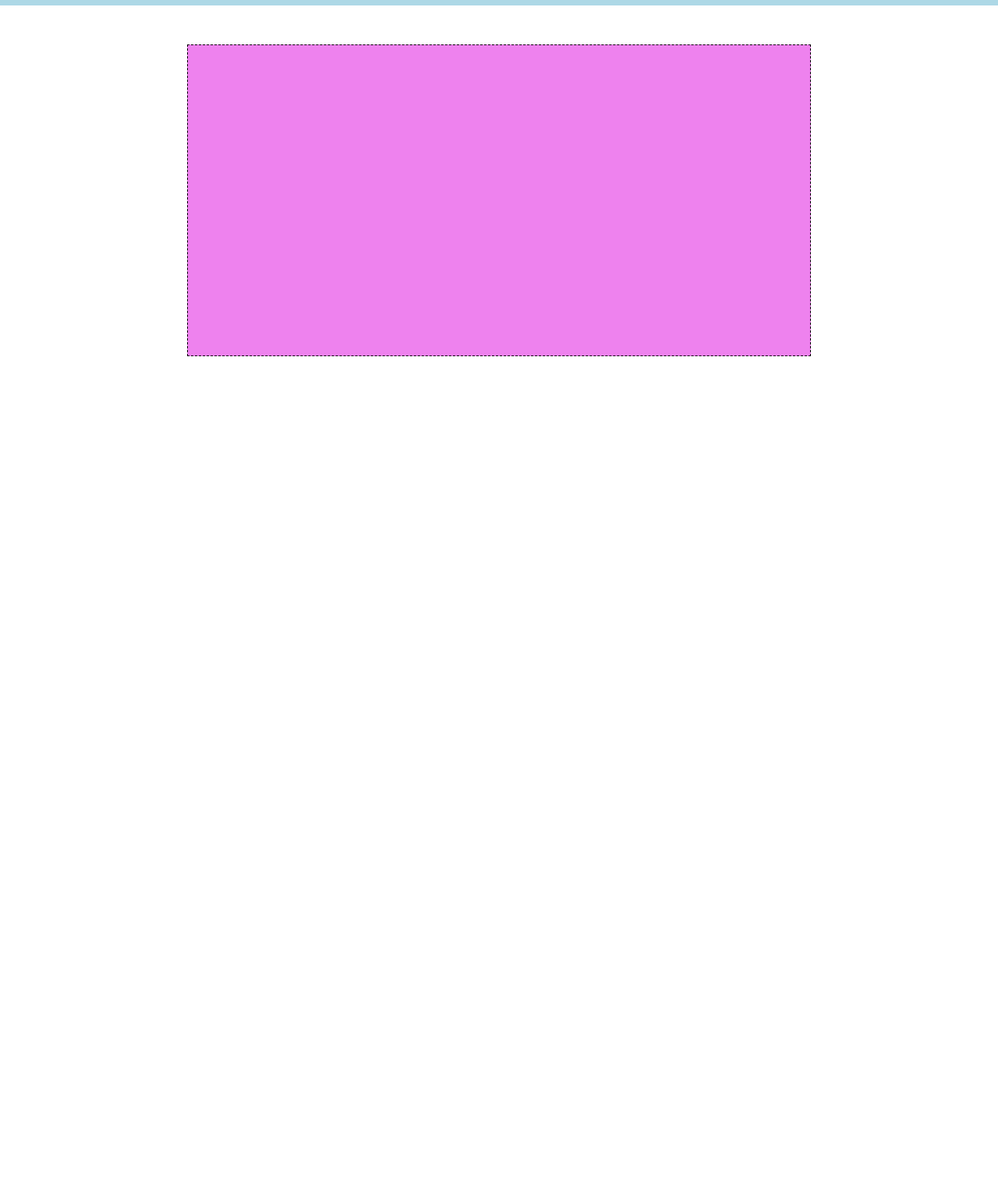
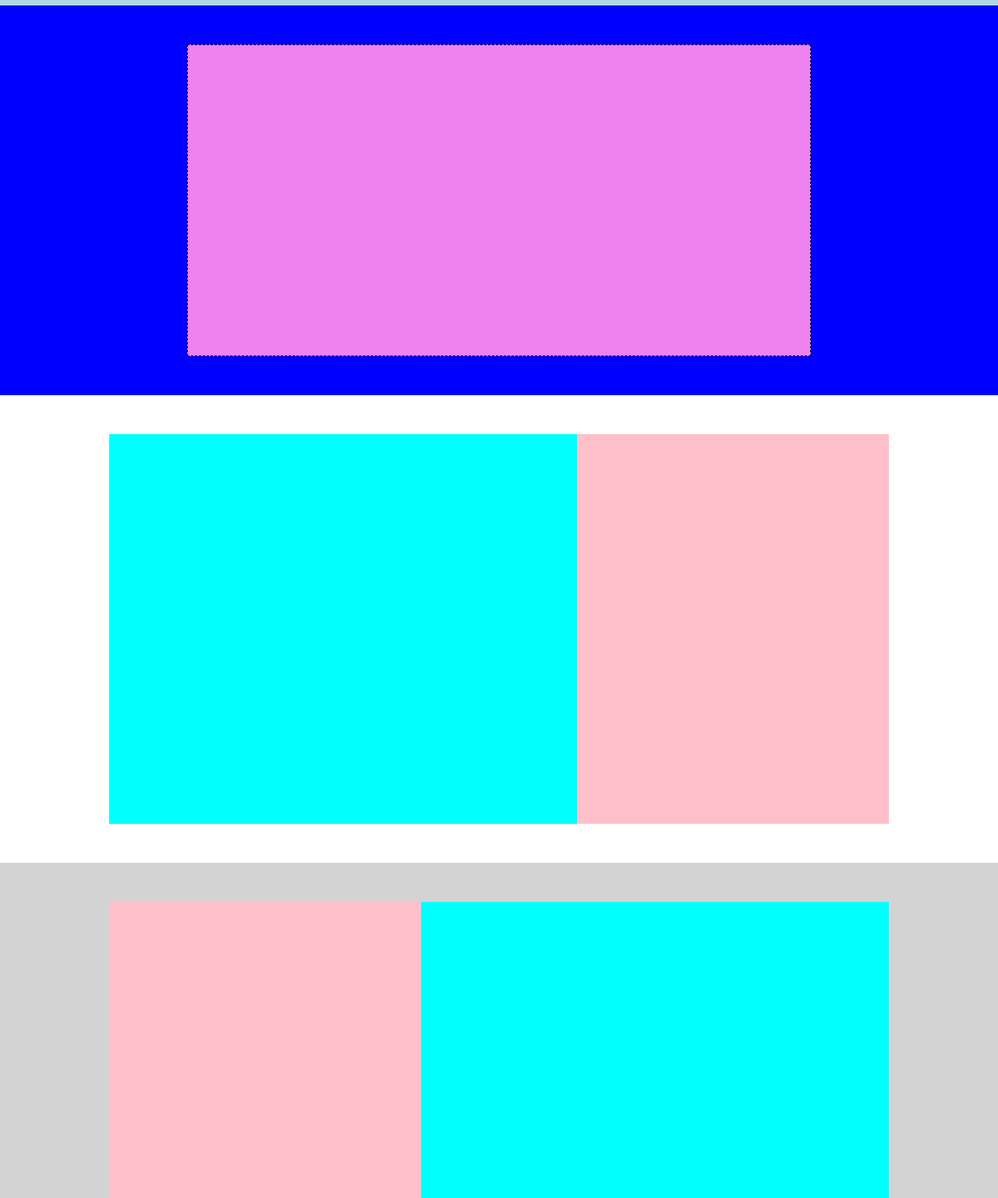
Before and after one commit to mattiabenelli/htmlcss-struttura-discord, a plain HTML site: page index.html in a window 1280 px wide. Shown: the part 63-1600 px from the top of the page at 78% size. Before the commit the page ends 800 px from the top, so only its background shows below. Drawn offline with Linux system fonts and the light colour scheme.

Commit message:
Main done

```diff
--- a/css/style.css
+++ b/css/style.css
@@ -12,6 +12,15 @@ header{
     width: 1000px;
     margin: 0 auto;
     padding-top: 10px;
+}
+.container{
+    margin: 0 auto;
+}
+.container_img_text{
+    width: 1000px;
+    margin: 0 auto;
+    padding: 50px 0;
+
 }
 .row{
     display: flex;
@@ -32,11 +41,38 @@ header{
 }
 .blue-container{
     background-color: blue;
+    margin: 0 auto;
 }
-.download{
+.col_download{
     width: 800px;
     height: 400px;
     background-color: violet;
     border: dashed black 1px;
     margin: 50px 0;
 }
+.col_img{
+    height: 500px;
+    width: 60%;
+    background-color: aqua;
+}
+.col_text{
+    height: 500px;
+    width: 40%;
+    background-color: pink;
+}
+.grey-container{
+    width: 1000px;
+}
+.background-white{
+    background-color: white;
+}
+.background-gray{
+    background-color: lightgray;
+}
+.col_download_2{
+    width: 1000px;
+    height: 800px;
+    background-color: violet;
+    border: dashed black 1px;
+    margin: 50px 0;
+}
--- a/index.html
+++ b/index.html
@@ -24,13 +24,57 @@
             </div>
         </header>
         <main>
-            <div class="container">
+            <div class="blue-container">
+                <div class="row ">
+                    <div class="col_download">
+                        <div class="download_content">
+
+                        </div>
+                    </div>
+                </div>
+            </div>
+            <div class="background-white">
+                <div class="container_img_text">
+                    <div class="row">
+                        <div class="col_img">
+                            <div class="img_content"></div>
+                        </div>
+                        <div class="col_text">
+                            <div class="text_content"></div>
+                        </div>
+                    </div>
+                </div>
+            </div>
+            <div class="background-gray">
+                <div class="container_img_text">
+                    <div class="row">
+                        <div class="col_text">
+                            <div class="text_content"></div>
+                        </div>
+                        <div class="col_img">
+                            <div class="img_content"></div>
+                        </div>
+                    </div>
+                </div>
+            </div>
+            <div class="background-white">
+                <div class="container_img_text">
+                    <div class="row">
+                        <div class="col_img">
+                            <div class="img_content"></div>
+                        </div>
+                        <div class="col_text">
+                            <div class="text_content"></div>
+                        </div>
+                    </div>
+                </div>
+            </div>
+            <div class="background-gray">
                 <div class="row">
-                    <div class="download"></div>
-                </div>
-                <div class="row">
-                    <div>
+                    <div class="col_download_2">
+                        <div class="download_content_2">
 
+                        </div>
                     </div>
                 </div>
             </div>
```
